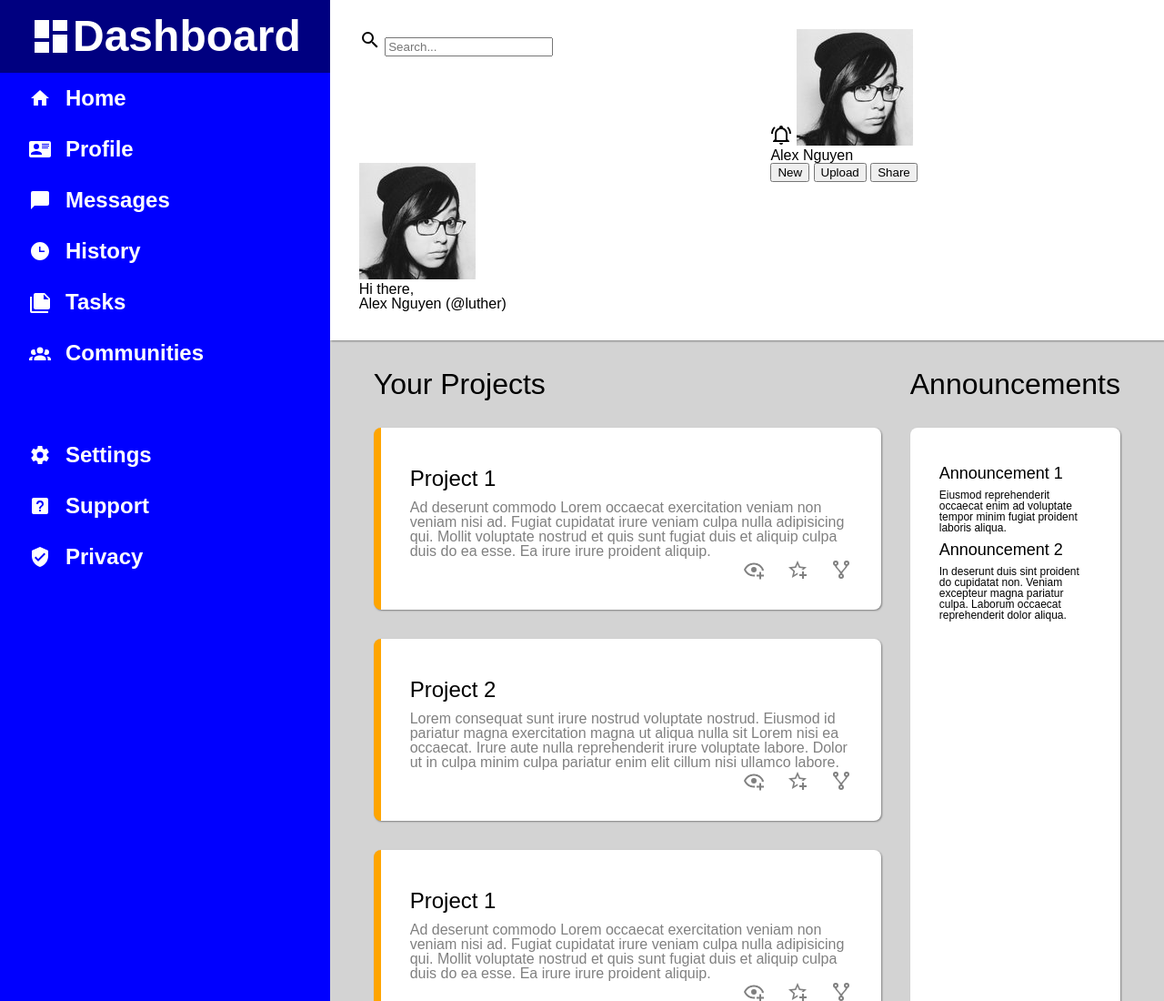
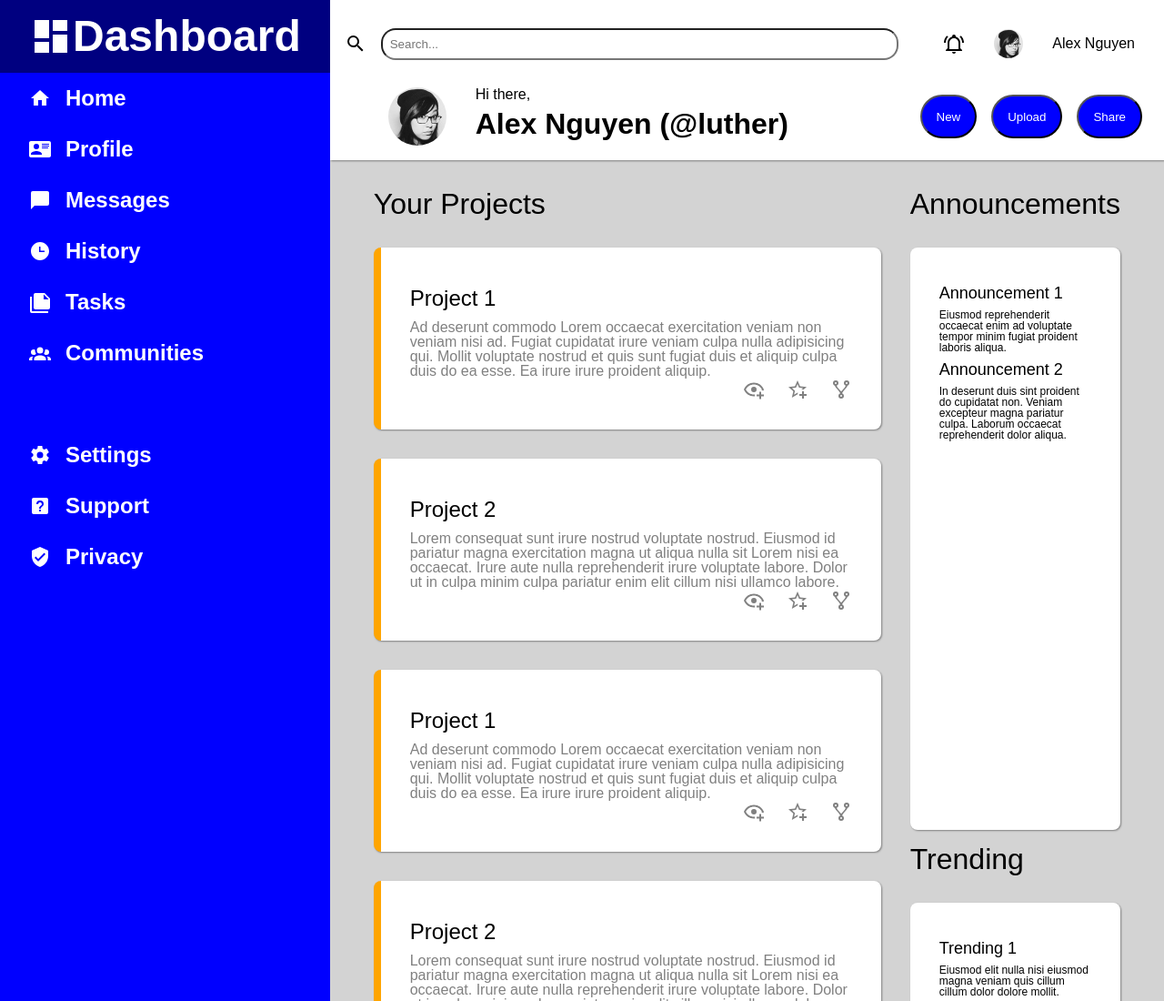
Before and after one commit to BobSlim/odin-dashboard, a plain HTML site: page index.html in a window 1280 px wide. Shown: the top 1100 px of the page at 91% size. Drawn offline with Linux system fonts and the light colour scheme.

Commit message:
add .header layout

```diff
--- a/style.css
+++ b/style.css
@@ -130,14 +130,84 @@ svg{
     background-color: white;
 
     width: auto;
-    padding: 2rem;
+    padding: 1rem;
 
     box-shadow: var(--main-boxShadow);
     position: relative; /* enables box-shadow to show over sibling .main */
 
     display: grid;
-    grid-template-columns: auto auto;
+    grid-template-columns: auto max-content;
     grid-template-rows: auto auto;
+    gap: 1rem;
+}
+
+.header #form{
+    display: flex;
+    align-items: center;
+
+    width: 100%;
+}
+
+.header #form svg{
+    margin-right: 1rem;
+}
+
+#query{
+    flex: 1;
+    padding: 0.5rem;
+    border-radius: 1rem;
+}
+
+.header-profile{
+    display: flex;
+    align-items: center;
+    justify-content: right;
+}
+
+.header-profile > *{
+    padding: 1rem;
+}
+
+.header-profile img{
+    height: 2rem;
+    width: auto;
+    border-radius: 50%;
+}
+
+.header-welcome{
+    display: grid;
+    grid-template-columns: min-content max-content;
+    grid-template-rows: auto auto;
+    margin-left: 3rem;
+}
+
+.header-welcome img{
+    grid-row: 1 / 3;
+    height: 4rem;
+    width: auto;
+    border-radius: 50%;
+
+    margin-right: 2rem;
+}
+
+.header-welcomeName{
+    font-size: 2rem;
+    font-weight: 700;
+}
+
+.header-buttons{
+    display: flex;
+    justify-content: space-around;
+}
+
+.header-button{
+    flex: 0 1 1;
+
+    margin: 0.5rem;
+    padding: 0.5rem 1rem;
+    border-radius: 1.5rem;
+    background-color: blue;
+    color: white;
 }
 
 .main{
```
